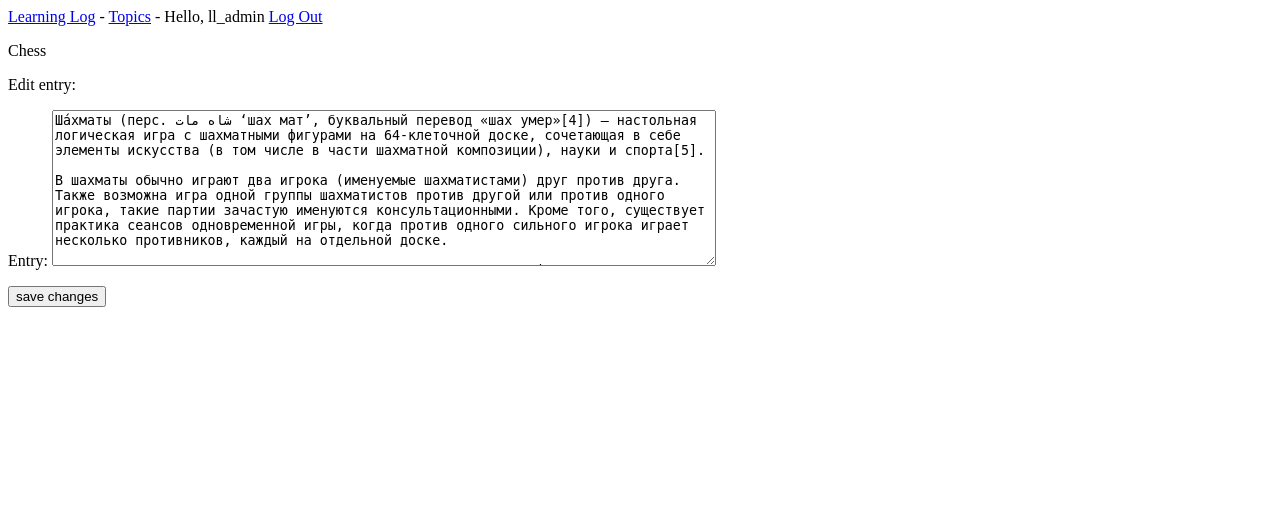
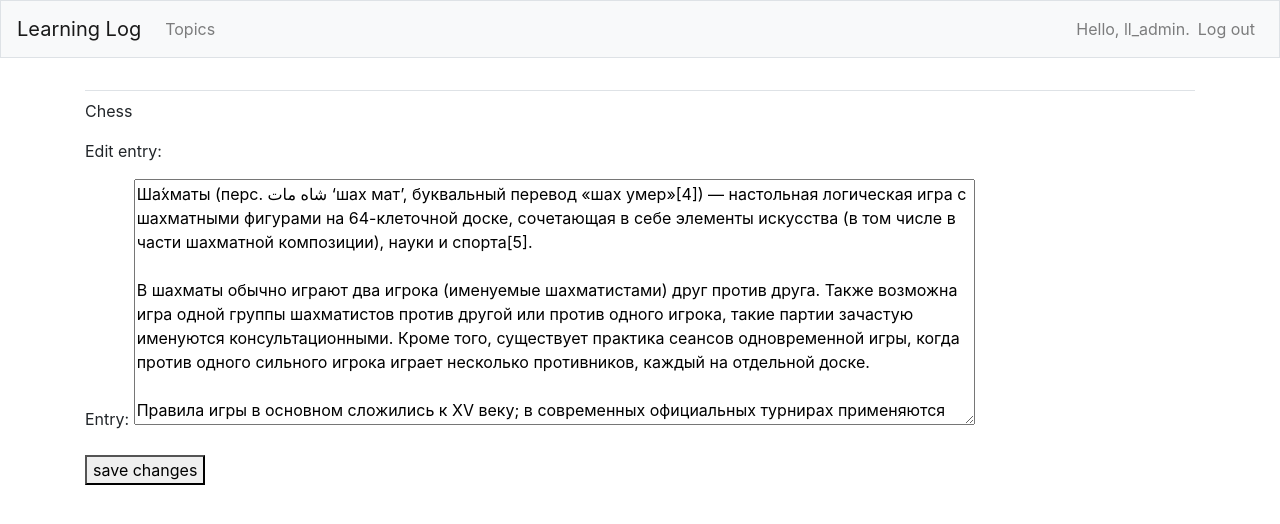
Before and after one commit to KoTeD0/learning-log, a Django app: page /edit_entry/1/ in a window 1280 px wide. Shown: the top 524 px of the page. Run offline with Django 4.2, Linux system fonts and the light colour scheme; a user stored in the database is signed in; data comes from the database, SQL or seed files in the repository; both versions use the stored data as it was after the commit; some libraries are stand-ins or nearby versions.

Commit message:
django-bootstrap4 support added base page navbar bootstrap styles added

```diff
--- a/learning_log/settings.py
+++ b/learning_log/settings.py
@@ -34,6 +34,9 @@ INSTALLED_APPS = [
     # Мои приложения
     'learning_logs',
     'users',
+
+    # Сторонние приложения
+    'bootstrap4',
 
     # Приложения django по умолчанию
     'django.contrib.admin',
--- a/learning_logs/templates/learning_logs/base.html
+++ b/learning_logs/templates/learning_logs/base.html
@@ -1,13 +1,66 @@
-<p>
-  <a href="{% url 'learning_logs:index' %}">Learning Log</a> -
-  <a href="{% url 'learning_logs:topics' %}">Topics</a> -
-    {% if user.is_authenticated %}
-        Hello, {{ user.username }}
-        <a href="{% url 'users:logout' %}">Log Out</a>
-    {% else %}
-        <a href="{% url 'users:register' %}">Register</a>
-        <a href="{% url 'users:login' %}">Log In</a>
-    {% endif %}
-</p>
+{% load bootstrap4 %}
 
-{% block content %}{% endblock content %}
+<!doctype html>
+<html lang="en">
+    <head>
+
+        <meta charset="utf-8">
+        <meta name="viewport" content="width=device-width, initial-scale=1, shrink-to-fit=no">
+        <title>Learning Log</title>
+
+        {% bootstrap_css %}
+        {% bootstrap_javascript jquery='full' %}
+
+    </head>
+
+    <body>
+
+        <nav class="navbar navbar-expand-md navbar-light bg-light mb-4 border">
+            <a class="navbar-brand" href="{% url 'learning_logs:index' %}">Learning Log</a>
+
+            <button class="navbar-toggler" type="button" data-toggle="collapse" data-target="#navbarCollapse"
+             aria-controls="navbarCollapse" aria-expanded="false" aria-label="Toggle navigation">
+                <span class="navbar-toggler-icon"></span>
+            </button>
+
+            <div class="collapse navbar-collapse" id="navbarCollapse">
+                <ul class="navbar-nav mr-auto">
+                    <li class="nav-item">
+                        <a class="nav-link" href="{% url 'learning_logs:topics' %}">Topics</a>
+                    </li>
+                </ul>
+
+                <ul class="navbar-nav ml-auto">
+                    {% if user.is_authenticated %}
+                        <li class="nav-item">
+                            <span class="navbar-text">Hello, {{ user.username }}.</span>
+                        </li>
+
+                        <li class="nav-item">
+                            <a class="nav-link" href="{% url 'users:logout' %}">Log out</a>
+                        </li>
+                    {% else %}
+                        <li class="nav-item">
+                            <a class="nav-link" href="{% url 'users:register' %}">Register</a>
+                        </li>
+                        <li class="nav-item">
+                            <a class="nav-link" href="{% url 'users:login' %}">Log in</a>
+                        </li>
+                    {% endif %}
+                </ul>
+            </div>
+        </nav>
+
+        <main role="main" class="container">
+            <div class="pb-2 mb-2 border-bottom">
+                {% block page_header %}{% endblock page_header %}
+            </div>
+
+            <div>
+                {% block content %}{% endblock content %}
+            </div>
+        </main>
+
+    </body>
+
+</html>
```
Also changed, not shown: db.sqlite3.
